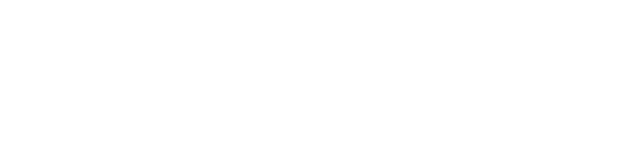
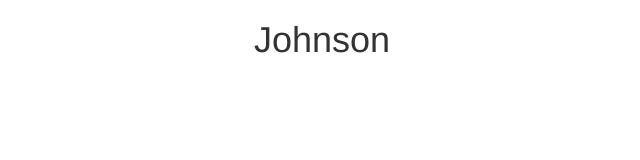
Before and after one commit to tdarwish7/boxing_website, a website: page public/html/index.html in a window 1280 px wide. Shown: the whole page, without its empty margins (116-756 px from the left). Drawn offline with nearby package versions, Linux system fonts and the light colour scheme; files that its build step writes are made by us from their sources.

Commit message:
added max cdn link

```diff
--- a/public/html/index.html
+++ b/public/html/index.html
@@ -3,9 +3,14 @@
 <head>
   <meta charset="UTF-8">
   <title>Abraham Darwish: DING BOXING SPORTS</title>
+  <link rel="stylesheet" href="https://maxcdn.bootstrapcdn.com/bootstrap/3.3.6/css/bootstrap.min.css" integrity="sha384-1q8mTJOASx8j1Au+a5WDVnPi2lkFfwwEAa8hDDdjZlpLegxhjVME1fgjWPGmkzs7" crossorigin="anonymous">
   <link rel="stylesheet" href="css/main.css">
 </head>
 <body>
-
+  <div class="container">
+    <div class="col-lg-6 col-md-7 col-lg-offset-3">
+      <h1>Johnson</h1>
+    </div>
+  </div>
 </body>
 </html>
```
